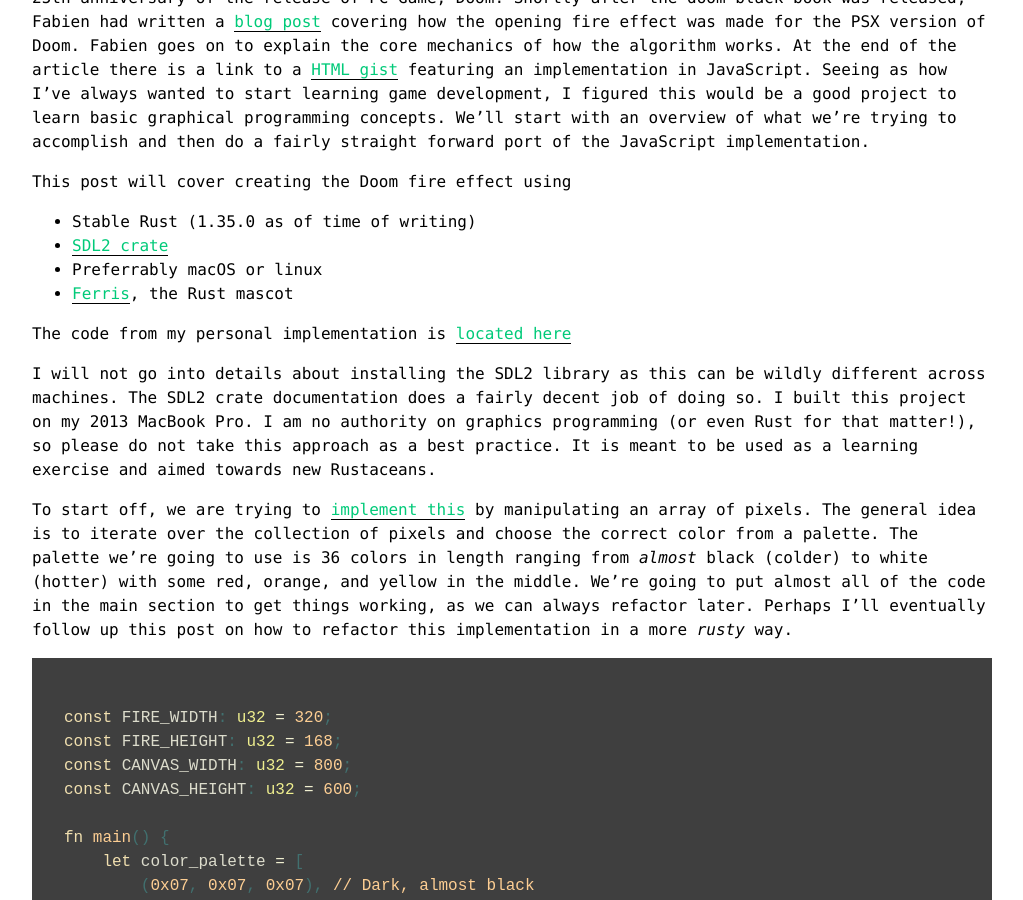
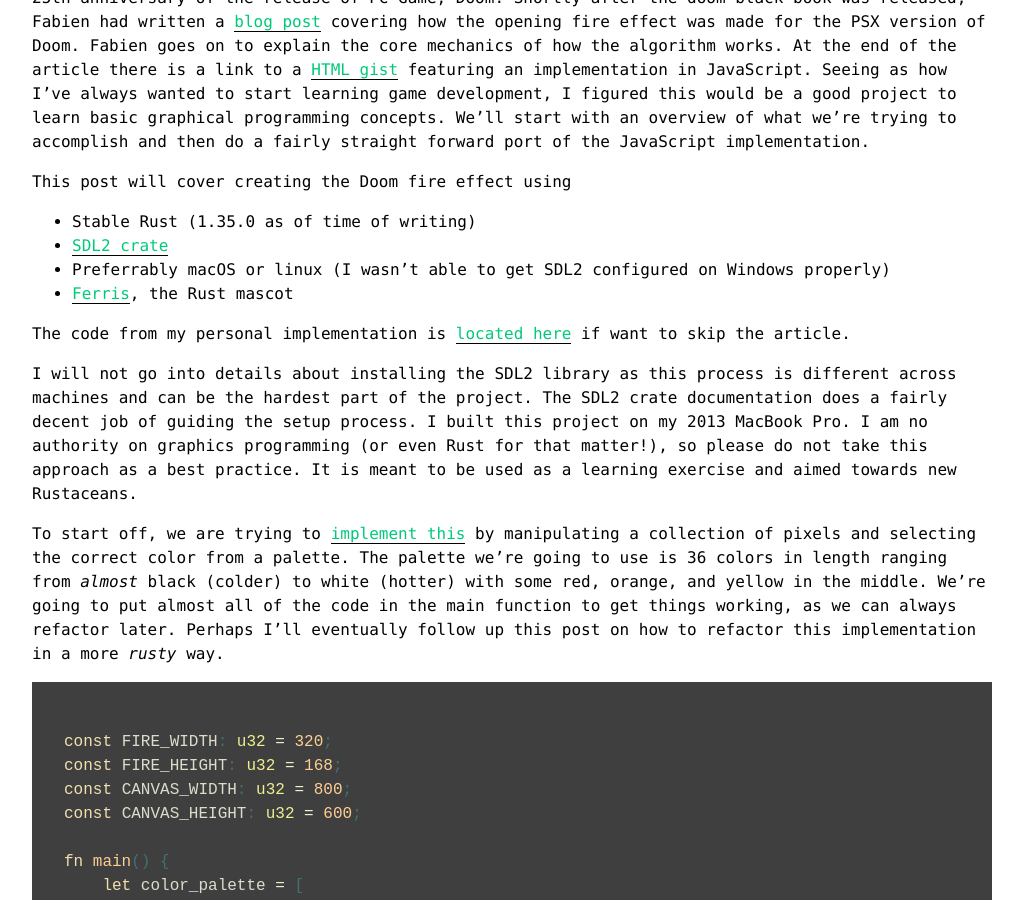
Before and after one commit to notryanb/notryanb.github.io, a Jekyll site: the page built from _posts/2019-06-05-rust-doom-fire-fx.md, in a window 1280 px wide and 900 px high, scrolled down 212 px. Shown: the whole window, without its empty margins (128-1151 px from the left). Built offline with Jekyll 4.4.1, drawn with Linux system fonts in a browser that asks for light colours; some of the changed text lies outside the part shown.

Commit message:
fix some typos and change wording

````diff
--- a/_posts/2019-06-05-rust-doom-fire-fx.md
+++ b/_posts/2019-06-05-rust-doom-fire-fx.md
@@ -22,13 +22,13 @@
 This post will cover creating the Doom fire effect using
 - Stable Rust (1.35.0 as of time of writing)
 - [SDL2 crate]
-- Preferrably macOS or linux
+- Preferrably macOS or linux (I wasn't able to get SDL2 configured on Windows properly)
 - [Ferris], the Rust mascot
 
-The code from my personal implementation is [located here](https://github.com/notryanb/doom_fire_fx)
+The code from my personal implementation is [located here](https://github.com/notryanb/doom_fire_fx) if want to skip the article.
 
-I will not go into details about installing the SDL2 library as this can be wildly different across machines.
-The SDL2 crate documentation does a fairly decent job of doing so.
+I will not go into details about installing the SDL2 library as this process is different across machines and can be the hardest part of the project.
+The SDL2 crate documentation does a fairly decent job of guiding the setup process.
 I built this project on my 2013 MacBook Pro.
 I am no authority on graphics programming (or even Rust for that matter!),
 so please do not take this approach as a best practice.
@@ -41,10 +41,9 @@
 [Ferris]: https://rustacean.net/
 
 
-To start off, we are trying to [implement this](https://youtu.be/YJB0gfP-GRY?t=13) by manipulating an array of pixels.
-The general idea is to iterate over the collection of pixels and choose the correct color from a palette.
+To start off, we are trying to [implement this](https://youtu.be/YJB0gfP-GRY?t=13) by manipulating a collection of pixels and selecting the correct color from a palette.
 The palette we're going to use is 36 colors in length ranging from *almost* black (colder) to white (hotter) with some red, orange, and yellow in the middle.
-We're going to put almost all of the code in the main section to get things working, as we can always refactor later.
+We're going to put almost all of the code in the main function to get things working, as we can always refactor later.
 Perhaps I'll eventually follow up this post on how to refactor this implementation in a more *rusty* way.
 
 ```rust
@@ -100,22 +99,23 @@
 Our canvas (SDL Window) will be 800x600 pixels.
 You may notice that the fire doesn't seem wide or high enough to cover most of our window.
 We will actually end up scaling the pixels to "become larger", which does a few cool things.
-- Makes the effect appear a little more pixelated, which mimic the PSX version pretty well.
+- Makes the effect appear a little more pixelated, which mimics the PSX version pretty well.
 - Less indicies to iterate over every frame
+
 The `color_palette` is an array of tuples with three members representing Red, Green, Blue hex values.
 You can take those tuples (without the `0x` prefix) and plug them into any hex-to-rgb converter to see the colors they produce.
 
 Our starting state should be an entirely black screen with the bottom row of pixels set to white.
 The bottom line will be where the fire originates from.
 In order to do this, we need a collection of pixels, or rather a *buffer* that represents all the pixels in our fire.
-We can achieve this by creating a `Vec` with the [capacity] set to our fire width * fire height.
+We can achieve this by creating a `Vec` with the [capacity] set to our `fire width * fire height`.
 This vec will be updated on every frame, so it must be mutable.
 When creating the Vec, it will be empty despite us setting the capacity.
-We have to push all the black pixels into our buffer and then update it again the the white line we want at the bottom.
+We have to push all the black pixels into our buffer and then update it again with the white line we want at the bottom.
 
 Not being used to graphics programming, the array indexing confused me when originally porting the code to Rust.
-Our pixel buffer is 1-dimensional and layed out by row starting from the top of the image.
-Each indice will contain a number 0 through 36, which is a reference into a spot in our color palette.
+Our pixel buffer is 1-dimensional and layed out by row starting from the top left of the image.
+Each indice will contain a number 0 through 36, which refers to a spot in our color palette tuple array.
 The coordinate `x: 0, y: 0`is the top left corner of the screen.
 As `x` increases, we're moving right and as `y` increases, we're moving towards the bottom of the screen.
 
@@ -162,9 +162,9 @@
 Lets build the fire algorithm before actually writing any SDL code.
 In my repo, I've arbitrarily put the SDL2 code first, which can all be changed during a refactoring.
 Our algorithm needs to do two things.
-- Iterate through every pixel
+- Check every "pixel" in the buffer.
 - Decide how to spread the fire (what color it should be)
-Below the nested loop to go through each x,y coordinate using the dimensions of our fire.
+
 When indexing into the `pixel_buffer`, think about how the structure is laid out.
 The width of our fire is `320`, which means the first indicies 0..319 represent a single horizontal row at the top of the image.
 The next 320 indices represent then next row down.
````
